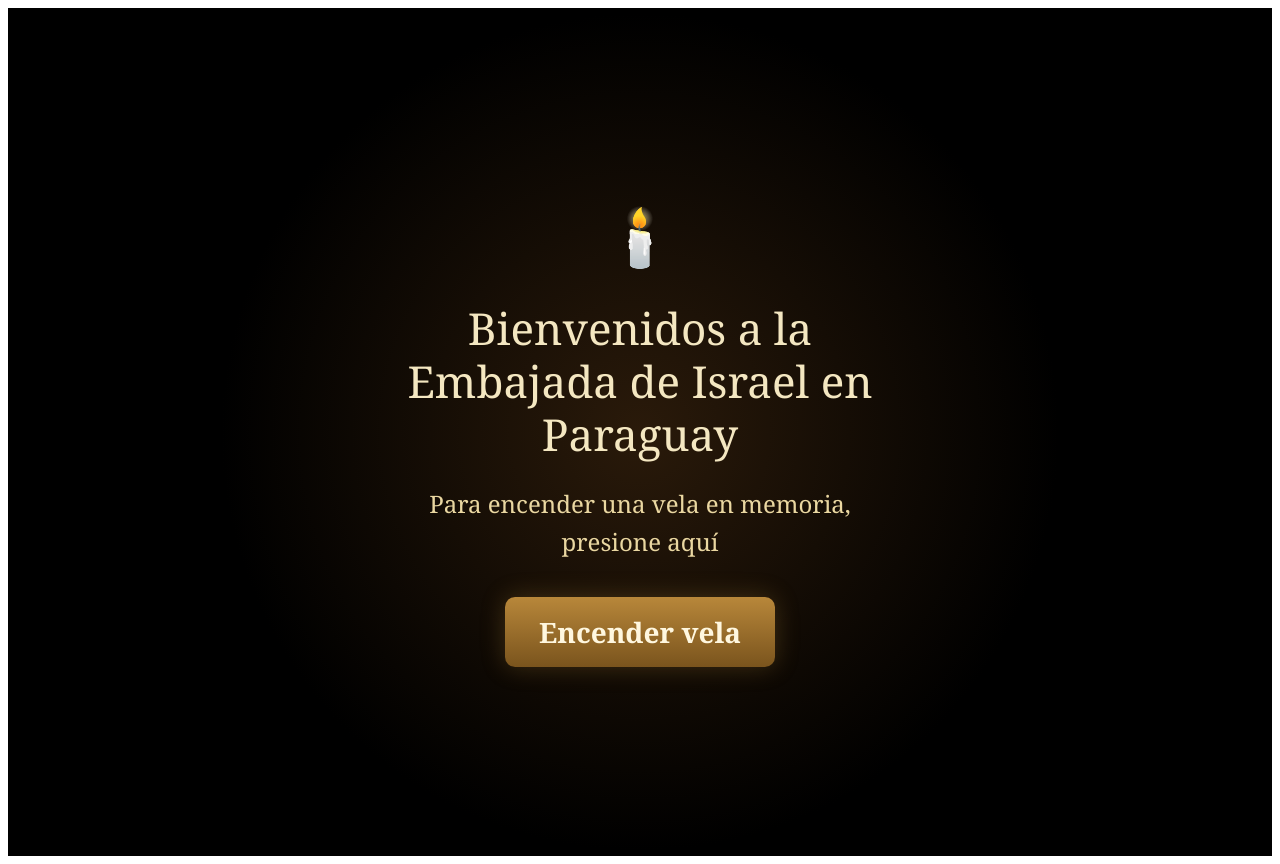
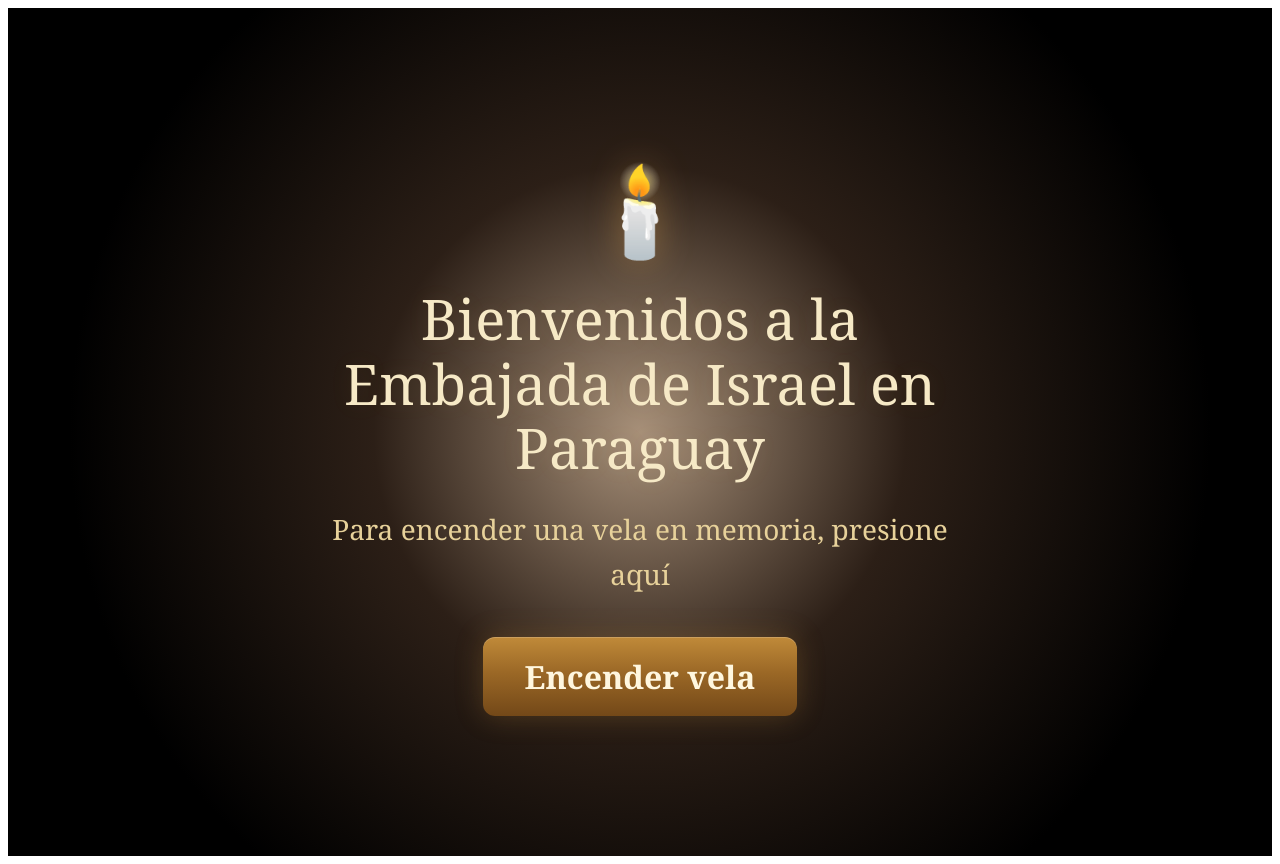
Before and after one commit to eljanankarpujj-sketch/memorial-2026-clean, a Next.js app: page / in a window 1280 px wide. Built offline with nearby package versions, Linux system fonts and the light colour scheme.

Commit message:
Update page.tsx
Update page.tsx

```diff
--- a/app/page.tsx
+++ b/app/page.tsx
@@ -4,31 +4,42 @@
   return (
     <main
       style={{
-        background: "radial-gradient(circle at center, #2a1a0a 0%, #000 55%)",
-        color: "#f4e7c1",
         minHeight: "100vh",
         display: "flex",
         alignItems: "center",
         justifyContent: "center",
         padding: "24px",
+        background:
+          "radial-gradient(circle at center, rgba(94,52,10,0.55) 0%, rgba(26,12,3,0.92) 35%, #000 75%)",
+        color: "#f5e7be",
         fontFamily: "Georgia, serif",
       }}
     >
       <div
         style={{
           width: "100%",
-          maxWidth: "480px",
+          maxWidth: "620px",
           textAlign: "center",
         }}
       >
-        <div style={{ fontSize: "56px", marginBottom: "18px" }}>🕯️</div>
+        <div
+          style={{
+            fontSize: "88px",
+            marginBottom: "18px",
+            filter: "drop-shadow(0 0 18px rgba(255,190,90,0.35))",
+          }}
+        >
+          🕯️
+        </div>
 
         <h1
           style={{
-            fontSize: "44px",
-            lineHeight: 1.2,
-            marginBottom: "24px",
+            fontSize: "56px",
+            lineHeight: 1.15,
+            margin: "0 0 28px 0",
             fontWeight: 500,
+            color: "#f6e9c6",
+            textShadow: "0 0 24px rgba(255,210,120,0.08)",
           }}
         >
           Bienvenidos a la Embajada de Israel en Paraguay
@@ -36,10 +47,10 @@
 
         <p
           style={{
-            fontSize: "24px",
+            fontSize: "28px",
             lineHeight: 1.6,
-            marginBottom: "36px",
-            color: "#ead7a1",
+            margin: "0 0 40px 0",
+            color: "#e7d19a",
           }}
         >
           Para encender una vela en memoria, presione aquí
@@ -49,14 +60,16 @@
           href="/encender"
           style={{
             display: "inline-block",
-            background: "linear-gradient(180deg, #b8873a 0%, #7a541d 100%)",
+            textDecoration: "none",
+            padding: "18px 42px",
+            borderRadius: "12px",
+            fontSize: "32px",
+            fontWeight: 600,
             color: "#fff7df",
-            textDecoration: "none",
-            padding: "16px 34px",
-            borderRadius: "10px",
-            fontSize: "28px",
-            fontWeight: 600,
-            boxShadow: "0 0 24px rgba(184,135,58,0.28)",
+            background:
+              "linear-gradient(180deg, #c08a39 0%, #9b6826 45%, #734818 100%)",
+            boxShadow:
+              "0 0 28px rgba(192,138,57,0.28), inset 0 1px 0 rgba(255,255,255,0.18)",
           }}
         >
           Encender vela
```
